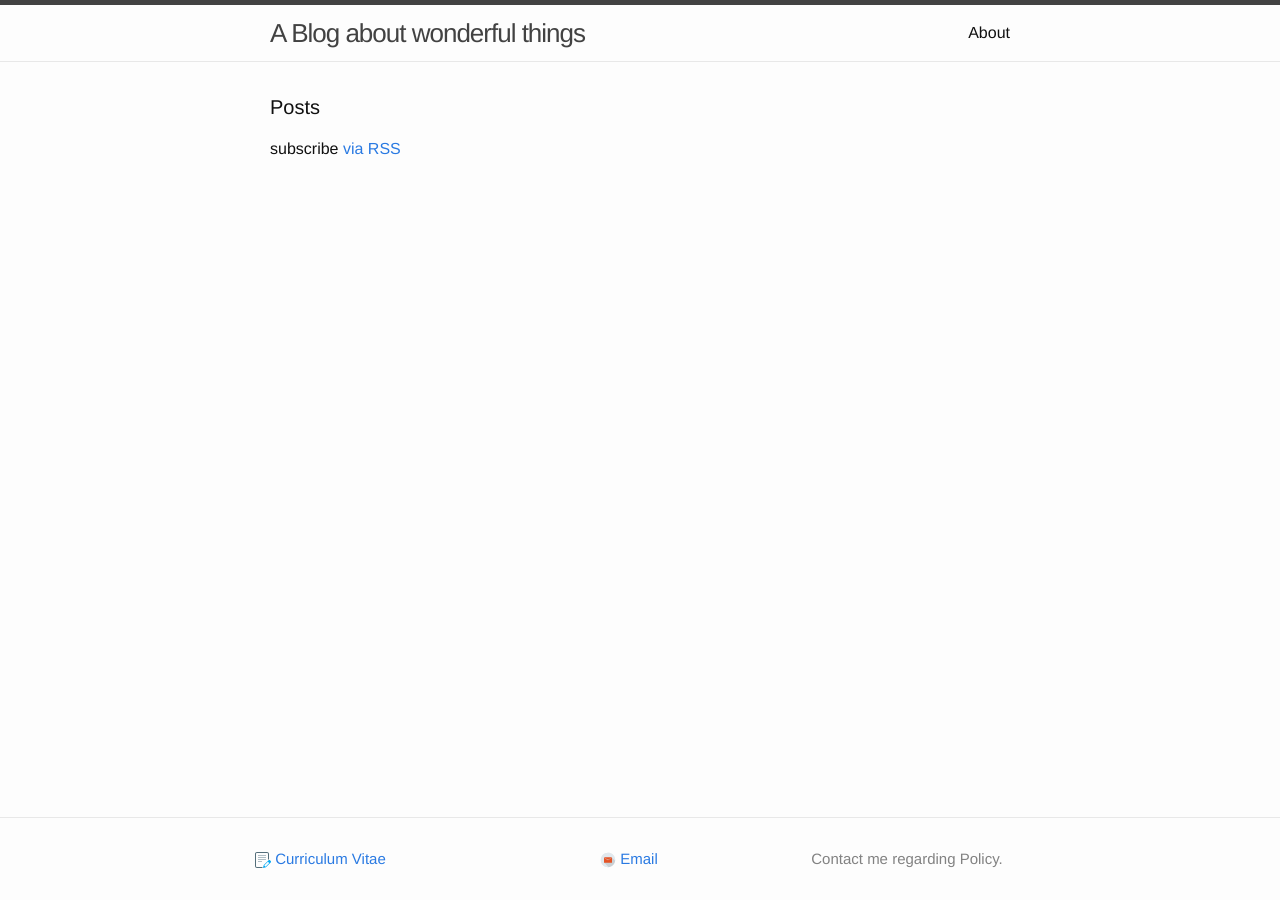
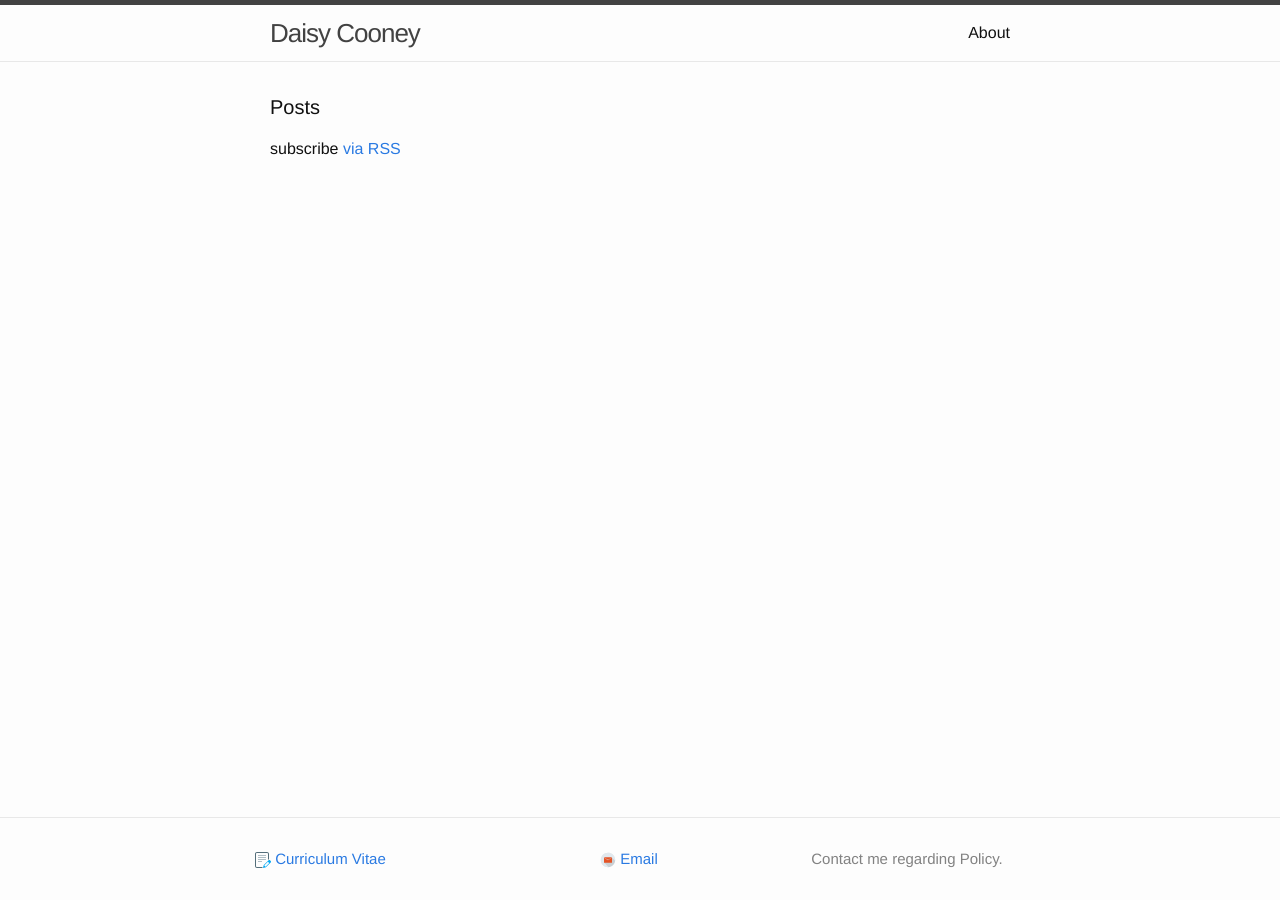
Before and after one commit to DaisyCooney/daisycooney.github.io, a Jekyll site: the page built from index.html, in a window 1280 px wide. Built offline with Jekyll 4.4.1, drawn with Linux system fonts in a browser that asks for light colours.

Commit message:
Changed site title

```diff
--- a/_config.yml
+++ b/_config.yml
@@ -1,5 +1,5 @@
 # Site settings
-title: A Blog about wonderful things
+title: Daisy Cooney
 email: daisy.a.cooney@gmail.com
 description: > # this means to ignore newlines until "baseurl:"
   Contact me regarding Policy.
```
